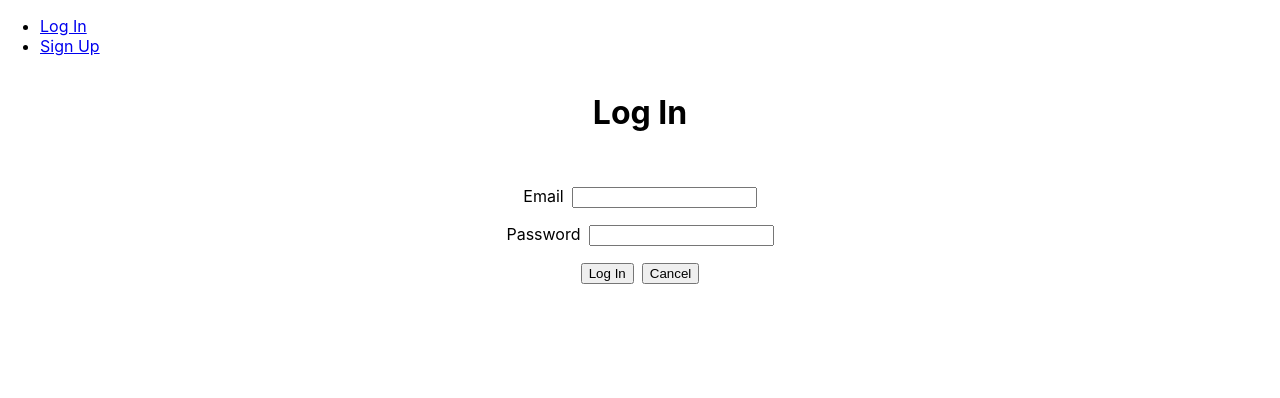
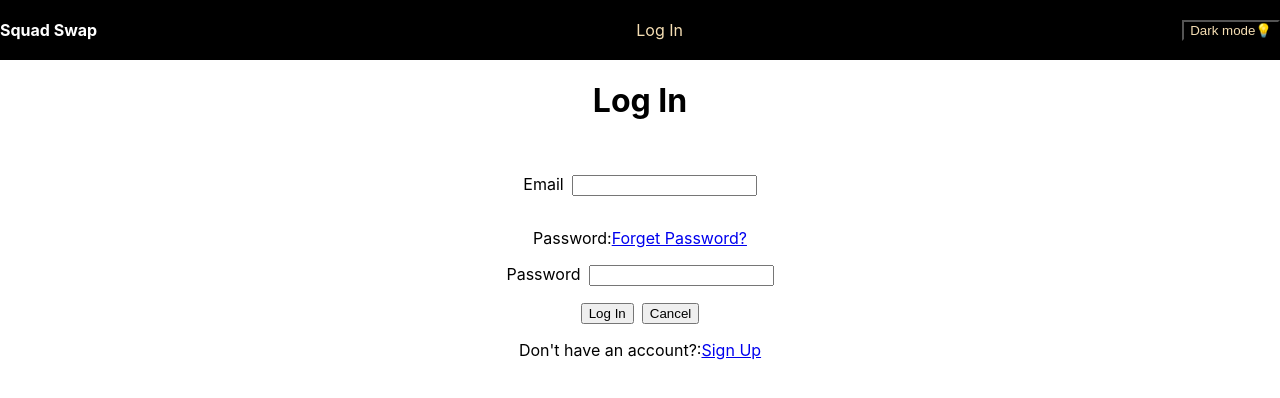
Before and after one commit to egger0a6/squad-swap, a React (Create React App) app: page /login in a window 1280 px wide. Shown: the top 398 px of the page. Built offline with nearby package versions, Linux system fonts and the light colour scheme; no server answers.

Commit message:
add login,sign up,Navbar and new css file for Navbar and   edit landing page  and app.js

```diff
--- a/src/components/LoginForm/LoginForm.jsx
+++ b/src/components/LoginForm/LoginForm.jsx
@@ -1,30 +1,30 @@
-import { useState } from 'react'
-import { Link, useNavigate } from 'react-router-dom'
-import styles from './LoginForm.module.css'
-import * as authService from '../../services/authService'
+import { useState } from "react";
+import { Link, useNavigate } from "react-router-dom";
+import styles from "./LoginForm.module.css";
+import * as authService from "../../services/authService";
 
-const LoginForm = props => {
+const LoginForm = (props) => {
   const [formData, setFormData] = useState({
-    email: '',
-    pw: '',
-  })
-  const navigate = useNavigate()
+    email: "",
+    pw: "",
+  });
+  const navigate = useNavigate();
 
-  const handleChange = e => {
-    props.updateMessage('')
-    setFormData({ ...formData, [e.target.name]: e.target.value })
-  }
+  const handleChange = (e) => {
+    props.updateMessage("");
+    setFormData({ ...formData, [e.target.name]: e.target.value });
+  };
 
-  const handleSubmit = async evt => {
-    evt.preventDefault()
+  const handleSubmit = async (evt) => {
+    evt.preventDefault();
     try {
-      await authService.login(formData)
-      props.handleSignupOrLogin()
-      navigate('/')
+      await authService.login(formData);
+      props.handleSignupOrLogin();
+      navigate("/");
     } catch (err) {
-      props.updateMessage(err.message)
+      props.updateMessage(err.message);
     }
-  }
+  };
 
   return (
     <form
@@ -33,7 +33,9 @@ const LoginForm = props => {
       className={styles.container}
     >
       <div className={styles.inputContainer}>
-        <label htmlFor="email" className={styles.label}>Email</label>
+        <label htmlFor="email" className={styles.label}>
+          Email
+        </label>
         <input
           type="text"
           autoComplete="off"
@@ -43,8 +45,15 @@ const LoginForm = props => {
           onChange={handleChange}
         />
       </div>
+      <div>
+        <p>
+          Password:<Link to="/forget-password">Forget Password?</Link>
+        </p>
+      </div>
       <div className={styles.inputContainer}>
-        <label htmlFor="password" className={styles.label}>Password</label>
+        <label htmlFor="password" className={styles.label}>
+          Password
+        </label>
         <input
           type="password"
           autoComplete="off"
@@ -60,8 +69,13 @@ const LoginForm = props => {
           <button>Cancel</button>
         </Link>
       </div>
+      <div>
+        <p>
+          Don't have an account?:<Link to="/signup">Sign Up</Link>
+        </p>
+      </div>
     </form>
-  )
-}
+  );
+};
 
-export default LoginForm
+export default LoginForm;
--- /dev/null
+++ b/src/components/NavBar/NavBar.css
@@ -0,0 +1,39 @@
+/* this first page */
+.App-header {
+    align-items: center;
+    display: flex;
+    flex-direction: row;
+    height: 60px;
+    justify-content: space-between;
+    background-color: black;
+}
+
+.logo {
+    color: white;
+    text-decoration: none;
+}
+
+
+.Login {
+    color: wheat;
+    text-decoration: none;
+}
+
+.dark-mode {
+    background-color: black;
+    color: wheat;
+}
+
+ul {
+    display: flex;
+    flex-direction: row;
+    text-decoration: none;
+}
+
+.nav-list {
+    display: flex;
+    justify-content: center;
+    text-decoration: none;
+    color: wheat;
+    margin: 0px 30px;
+}
--- a/src/components/NavBar/NavBar.jsx
+++ b/src/components/NavBar/NavBar.jsx
@@ -1,27 +1,59 @@
-import { Link } from 'react-router-dom'
-
+import { Link } from "react-router-dom";
+import "./NavBar.css";
 const NavBar = ({ user, handleLogout }) => {
   return (
     <>
-      {user ?
+      <header className="App-header">
+        <Link to="/" className="logo">
+          <strong>Squad Swap</strong>
+        </Link>
+        {user ? (
           <nav>
             <ul>
-            <li>Welcome, {user.name}</li>
-            <li><Link to="/profiles">Profiles</Link></li>
-            <li><Link to="" onClick={handleLogout}>LOG OUT</Link></li>
-            <li><Link to="/changePassword">Change Password</Link></li>
+              {/* <li>Welcome, {user.name}</li> */}
+              <li>
+                <Link to="/home" className="nav-list">
+                  Home
+                </Link>
+              </li>
+              <li>
+                <Link to="/post" className="nav-list">
+                  Post
+                </Link>
+              </li>
+              <li>
+                <Link to="/profiles" className="nav-list">
+                  Profiles
+                </Link>
+              </li>
+              <li>
+                <Link to="/my-profile" className="nav-list">
+                  My Profile
+                </Link>
+              </li>
+              <li>
+                <Link to="" onClick={handleLogout} className="nav-list">
+                  LOG OUT
+                </Link>
+              </li>
+              {/* <li><Link to="/changePassword">Change Password</Link></li> */}
             </ul>
           </nav>
-      :
+        ) : (
           <nav>
             <ul>
-            <li><Link to="/login">Log In</Link></li>
-            <li><Link to="/signup">Sign Up</Link></li>
+              <li>
+                <Link className="Login" to="/login">
+                  Log In
+                </Link>
+              </li>
             </ul>
           </nav>
-      }
+        )}
+        <button className="dark-mode">Dark mode💡</button>
+      </header>
     </>
-  )
-}
+  );
+};
 
-export default NavBar
+export default NavBar;
--- a/src/components/SignupForm/SignupForm.jsx
+++ b/src/components/SignupForm/SignupForm.jsx
@@ -105,6 +105,13 @@ const SignupForm = props => {
           onChange={handleChangePhoto}
         />
       </div>
+
+      <div>
+        <p>
+          Already Have an account?:<Link to="/login">Log In</Link>
+        </p>
+      </div>
+
       <div className={styles.inputContainer}>
         <button disabled={isFormInvalid()} className={styles.button}>
           Sign Up
--- a/src/pages/Landing/Landing.jsx
+++ b/src/pages/Landing/Landing.jsx
@@ -1,11 +1,23 @@
-import styles from './Landing.module.css'
+import styles from "./Landing.module.css";
 
 const Landing = ({ user }) => {
   return (
-    <main className={styles.container}>
-      <h1>hello, {user ? user.name : 'friend'}</h1>
-    </main>
-  )
-}
+    <>
+      {user ? (
+        <main className={styles.container}>
+          <li>Hello, {user.name},This is your main page</li>
+        </main>
+      ) : (
+        <>
+          <h1>Well come to Squad Swap</h1>
+          <p>Introduction to our website should be here</p>
+          <div className="footer">
+            <p>Copy write 2022 Squad Swap</p>
+          </div>
+        </>
+      )}
+    </>
+  );
+};
 
-export default Landing
+export default Landing;
--- a/src/pages/Profiles/Profiles.jsx
+++ b/src/pages/Profiles/Profiles.jsx
@@ -14,7 +14,7 @@ const Profiles = () => {
 
   return (
     <>
-      <h1>Hello. This is a list of all the profiles.</h1>
+      <h1>Hello. This is a list of all the users.</h1>
       {profiles.length ?
         <>
           {profiles.map(profile =>
```
Also changed, not shown: src/App.jsx (+21 -20 lines). Lines whose indentation alone changed are shown as unchanged.
